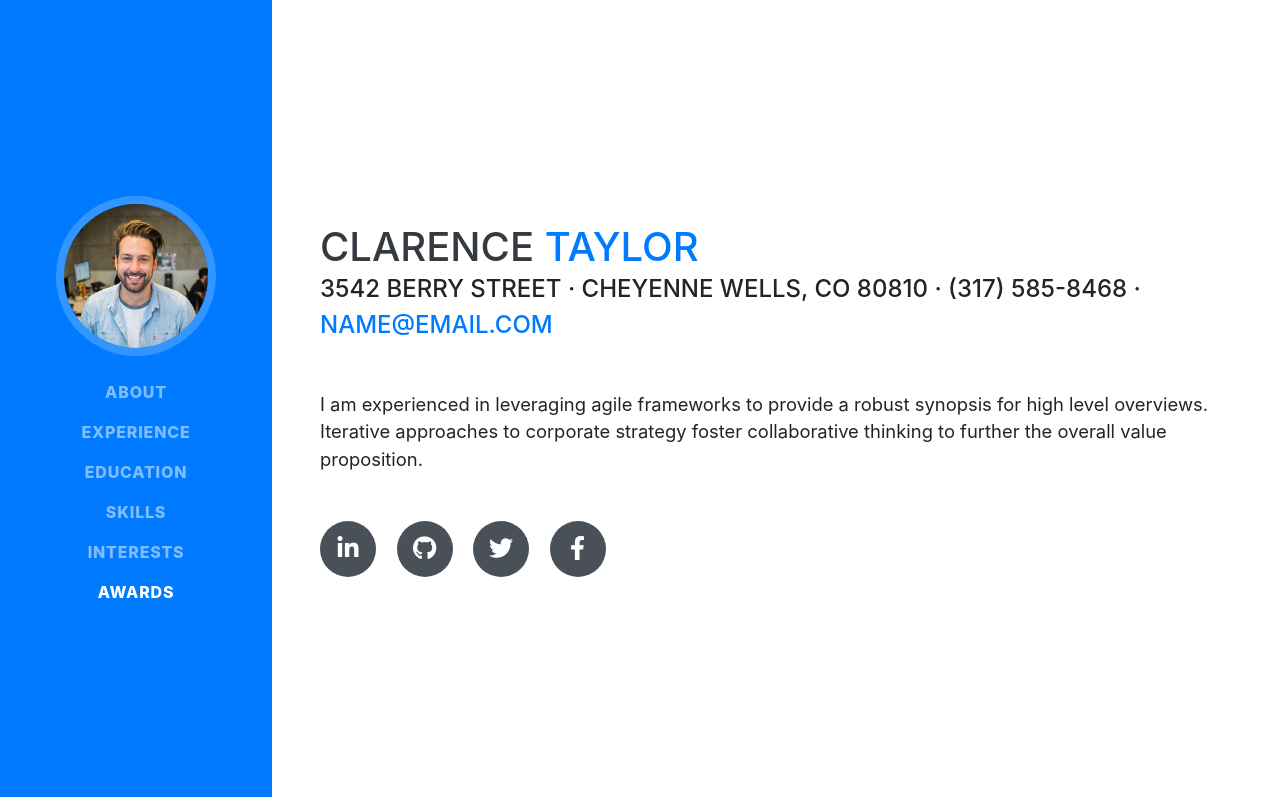
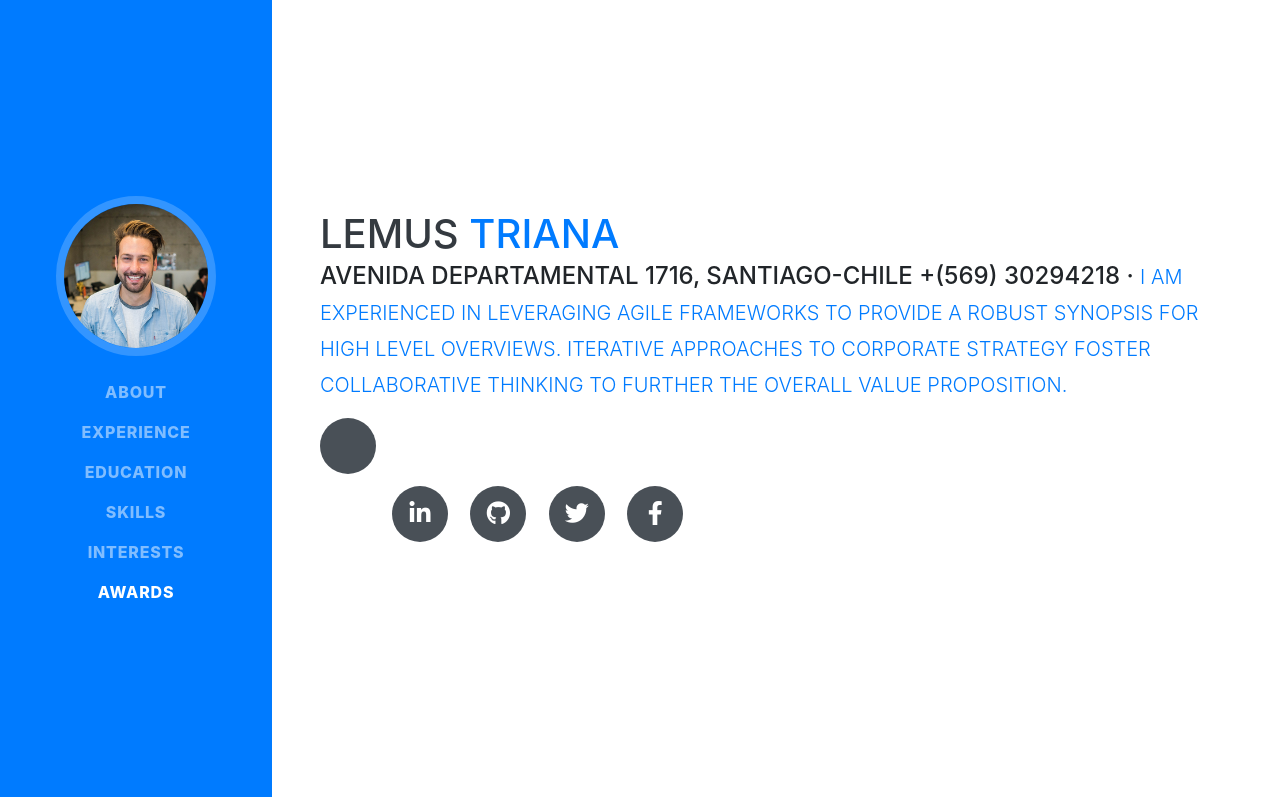
Before and after one commit to triana0adn/microbiosweb, a website with bundled scripts: page index.html in a window 1280 px wide. Shown: the top 797 px of the page. Built offline with nearby package versions, Linux system fonts and the light colour scheme; a web font is replaced by a local one.

Commit message:
Update index.html

```diff
--- a/index.html
+++ b/index.html
@@ -27,7 +27,7 @@
 
   <nav class="navbar navbar-expand-lg navbar-dark bg-primary fixed-top" id="sideNav">
     <a class="navbar-brand js-scroll-trigger" href="#page-top">
-      <span class="d-block d-lg-none">Clarence Taylor</span>
+      <span class="d-block d-lg-none">Triana Gonzalez</span>
       <span class="d-none d-lg-block">
         <img class="img-fluid img-profile rounded-circle mx-auto mb-2" src="img/profile.jpg" alt="">
       </span>
@@ -63,11 +63,11 @@
 
     <section class="resume-section p-3 p-lg-5 d-flex align-items-center" id="about">
       <div class="w-100">
-        <h1 class="mb-0">Clarence
-          <span class="text-primary">Taylor</span>
+        <h1 class="mb-0">Lemus
+          <span class="text-primary">Triana</span>
         </h1>
-        <div class="subheading mb-5">3542 Berry Street · Cheyenne Wells, CO 80810 · (317) 585-8468 ·
-          <a href="mailto:name@email.com">name@email.com</a>
+        <div class="subheading mb-5">Avenida departamental 1716, Santiago-Chile +(569) 30294218 ·
+          <a href="mailto:triana.gonzalez.lemus@ciisa.cl</a>
         </div>
         <p class="lead mb-5">I am experienced in leveraging agile frameworks to provide a robust synopsis for high level overviews. Iterative approaches to corporate strategy foster collaborative thinking to further the overall value proposition.</p>
         <div class="social-icons">
```
